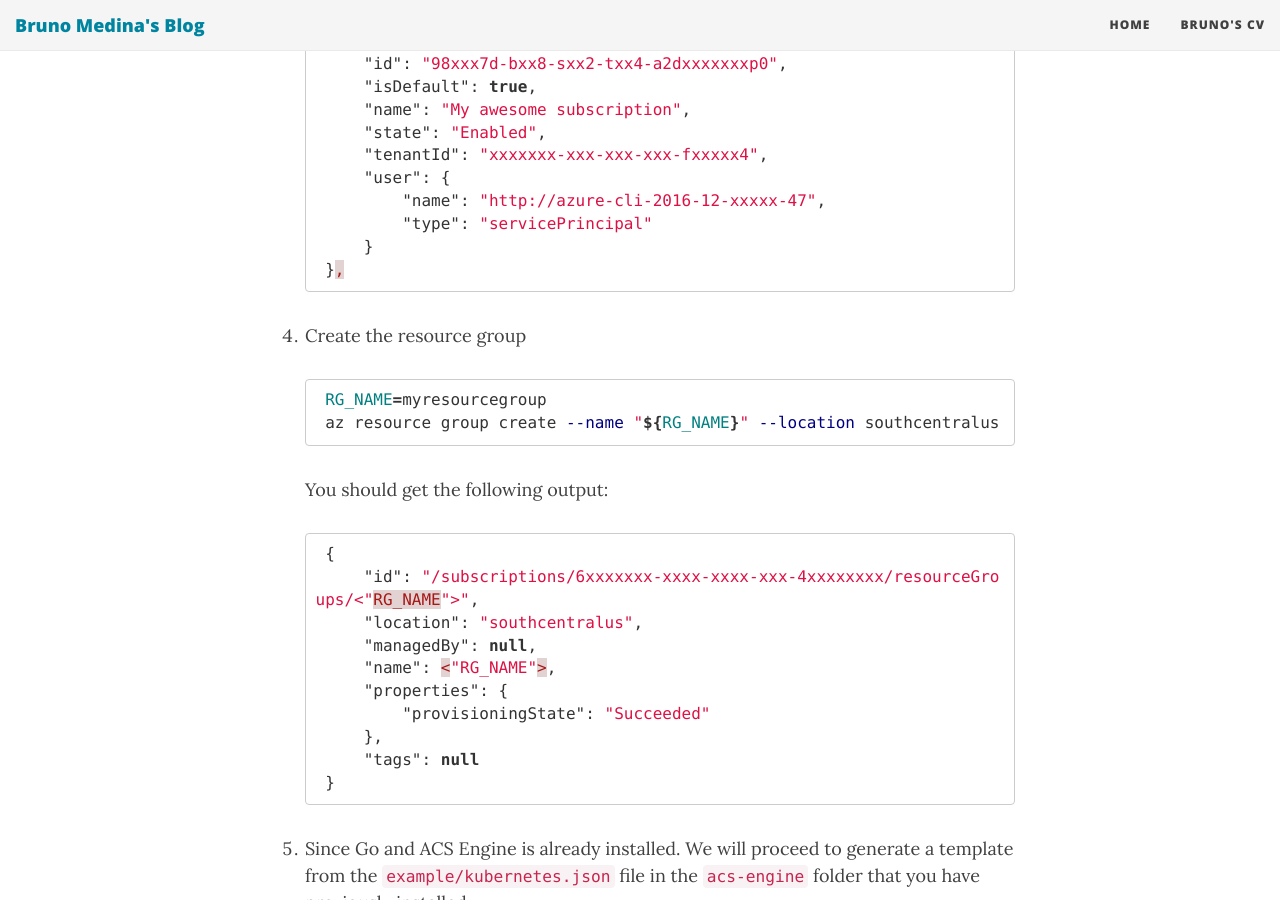
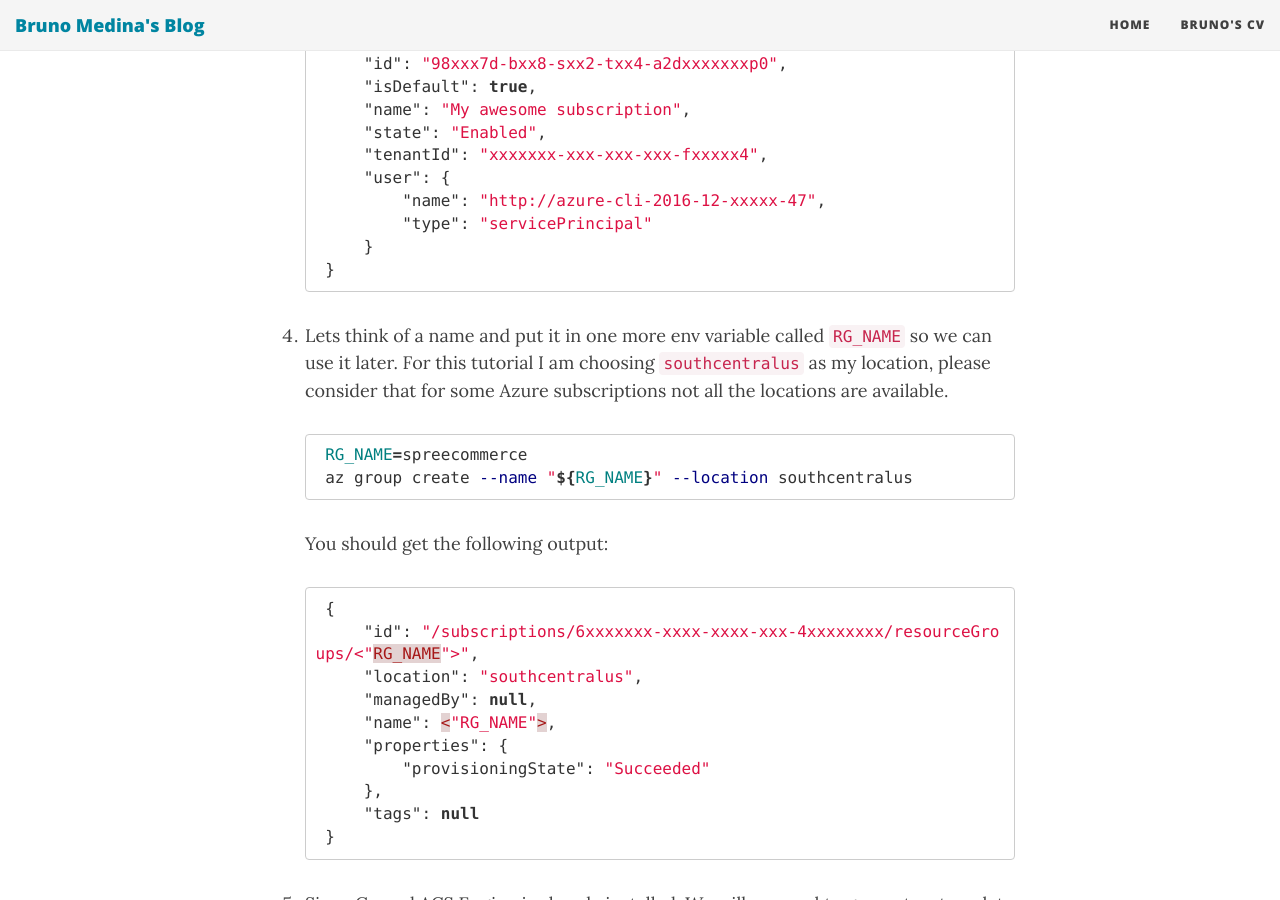
Before and after one commit to brusMX/brusMX.github.io, a Jekyll site: the page built from _posts/2016-11-18-deis-on-azure.md, in a window 1280 px wide and 900 px high, scrolled down 2573 px. Built offline with Jekyll 4.4.1, drawn with Linux system fonts in a browser that asks for light colours; nearby versions of some CDN libraries; Markdown is read by kramdown in place of the engine named in the settings.

Commit message:
Correcting azure to cli 2

````diff
--- a/_posts/2016-11-18-deis-on-azure.md
+++ b/_posts/2016-11-18-deis-on-azure.md
@@ -100,14 +100,14 @@ First, we will deploy an [Azure Container Service (ACS)](https://azure.microsoft
             "name": "http://azure-cli-2016-12-xxxxx-47",
             "type": "servicePrincipal"
         }
-    },
+    }
     ```
 
-1. Create the resource group
+1. Lets think of a name and put it in one more env variable called `RG_NAME` so we can use it later. For this tutorial I am choosing `southcentralus` as my location, please consider that for some Azure subscriptions not all the locations are available.
 
     ```bash
-    RG_NAME=myresourcegroup
-    az resource group create --name "${RG_NAME}" --location southcentralus
+    RG_NAME=spreecommerce
+    az group create --name "${RG_NAME}" --location southcentralus
     ```
 
     You should get the following output:
````
